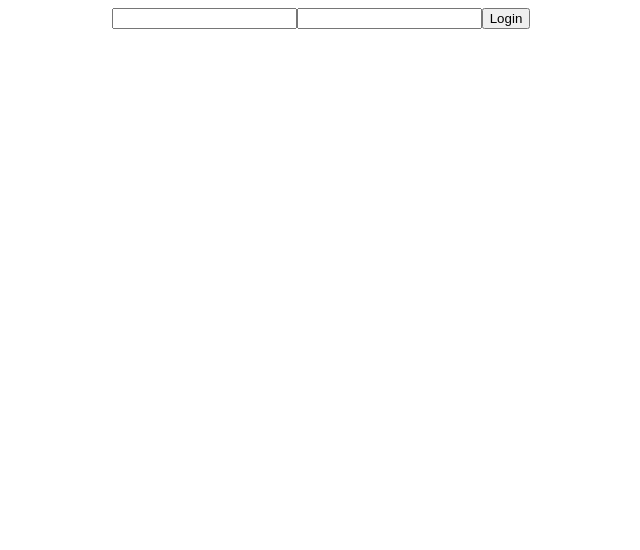
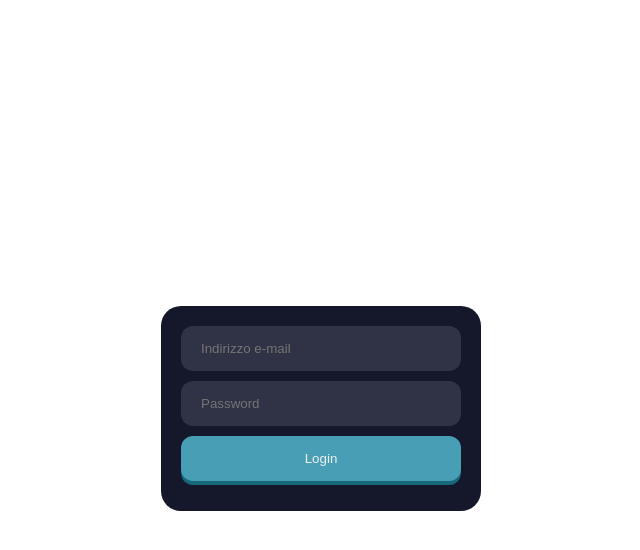
Before and after one commit to GioMaz/scambialibri-frontend, a Vue app: page /login in a window 1280 px wide. Shown: the top 550 px of the page, without its empty margins (319-959 px from the left). Built offline with nearby package versions, Linux system fonts and the light colour scheme.

Commit message:
added Login css

```diff
--- a/src/views/Login.vue
+++ b/src/views/Login.vue
@@ -1,8 +1,12 @@
 <template>
   <div class="login">
     <form @submit.prevent="login()">
-      <input type="text" v-model="mail">
-      <input type="password" v-model="password">
+      <div>
+        <input type="text" v-model="mail" placeholder="Indirizzo e-mail">
+      </div>
+      <div>
+        <input type="password" v-model="password" placeholder="Password">
+      </div>
       <button @click="login">Login</button>
     </form>
   </div>
@@ -33,3 +37,47 @@ export default defineComponent({
 
 });
 </script>
+
+<style>
+body {
+  align-items: center;
+  display: flex;
+  justify-content: center;
+  height: 100vh;
+}
+
+img {
+  width: 80%;
+}
+
+form {
+  background-color: #15172b;
+  border-radius: 20px;
+  box-sizing: border-box;
+  padding: 20px;
+  width: 320px;
+}
+
+input {
+  background-color: #303245;
+  border-radius: 12px;
+  border: 0;
+  box-sizing: border-box;
+  color: #eee;
+  padding: 15px 20px;
+  margin: 0px 0px 10px 0px;
+  width: 100%;
+}
+
+button {
+  background-color: #489FB5;
+  border-radius: 12px;
+  border: 0;
+  box-sizing: border-box;
+  color: #eee;
+  padding: 15px 20px;
+  margin: 0px 0px 10px 0px;
+  width: 100%;
+  filter: drop-shadow(0px 4px 0px #16697A);
+}
+</style>
```
